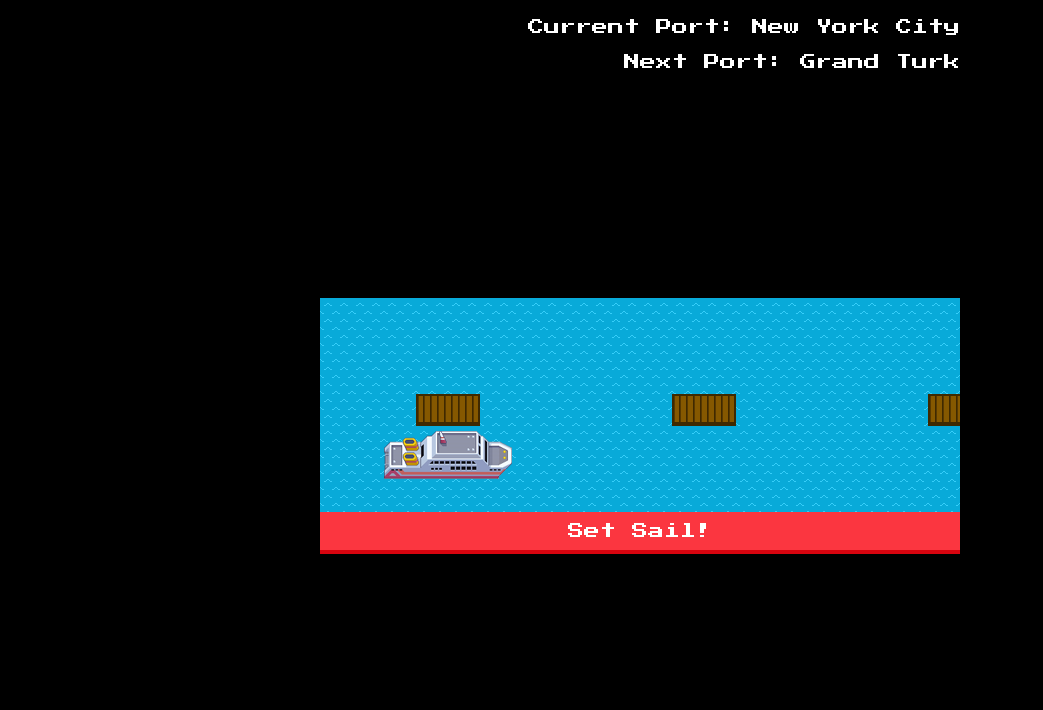
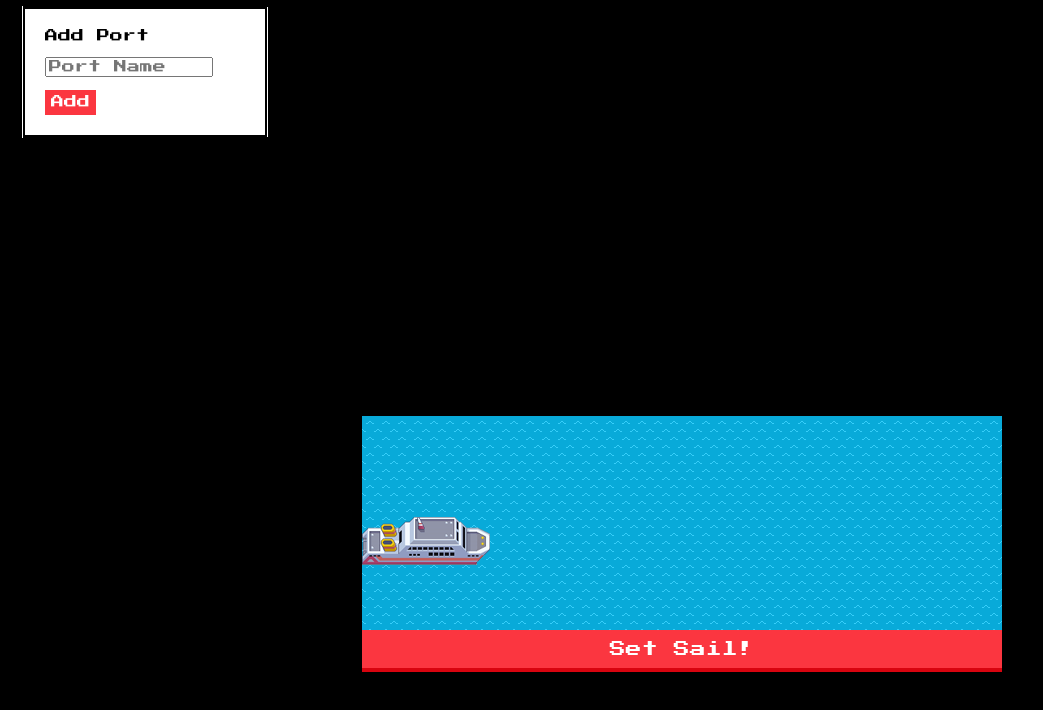
Before and after one commit to RyanJSmillie/cruise-ships, a website: page index.html in a window 1280 px wide. Shown: the whole page, without its empty margins (0-1043 px from the left). Drawn offline with Linux system fonts and the light colour scheme.

Commit message:
Add port

```diff
--- a/css/style.css
+++ b/css/style.css
@@ -4,22 +4,19 @@ html, body {
 
 body {
     display: grid;
-    grid-template-columns: auto;
-    grid-template-rows: 1fr 20fr;
+    grid-template-columns: 6.5fr 10fr 5fr;
+    grid-template-rows: 9em 50em;
     background-color: black;
     justify-content: center;
     align-items: center;
 }
 
-header {
-    height: 30%;
-}
-
 #viewport {
     grid-row: 2/3;
+    grid-column: 2/3;
     width: 640px;
     height: 256px;
-    position: relative;
+    position:relative;
     overflow-x: auto;
     background-image: url('../images/water0.png');
 }
@@ -75,8 +72,42 @@ header {
 
   #HUD {
     grid-row: 1/2;
+    grid-column: 2/4;
+    padding: 30px;
     height: auto;
     text-align: right;
     font-family: 'Press Start 2P', cursive;
     color: white;
   }
+
+  #addPort {
+    grid-row: 1/2;
+    grid-column: 1/2;
+    font-size: 13px;
+    width: 200px;
+    margin: 20px;
+    padding: 20px;
+    border-width: 5px;
+    border-style: solid double;
+    border-color: black;
+    background-color: white;
+    height: auto;
+    text-align: left;
+    font-family: 'Press Start 2P', cursive;
+    color: black;
+  }
+
+  #portButton {
+      background-color: #FB3640;
+      border: 0;
+      border-bottom: 4px solid #d8040f;
+      color: white;
+      height: 25px;
+      border: none;
+  }
+
+  #portButton:focus {
+    background-color: #d8040f;
+    border-bottom-width: 0;
+    padding-top: 3px;
+  }
--- a/index.html
+++ b/index.html
@@ -12,11 +12,14 @@
     <link href="https://fonts.googleapis.com/css2?family=Press+Start+2P&display=swap" rel="stylesheet">
 </head>
 
-<header>
+<body>
     <div id="HUD"></div>
-</header>
+    <form id="addPort" onsubmit="return false">
+        Add Port </p>
+        <input type = "text" name = "Port Name" placeholder="Port Name" id="portName" style="width: 160px;"/>  </p>
+        <button onclick="sendPort()" id="portButton">Add</button>
+    </form>
 
-<body>
     <div id="viewport">
         <div id="ports"></div>
         <div id="ship"></div>
@@ -29,12 +32,27 @@
     <script src="src/cruise-ship.js"></script>
 
     <script>
-        const itinerary = new Itinerary([
-            new Port('New York City'),
-            new Port('Grand Turk'),
-            new Port('San Juan'),
-            new Port('Amber Cove')
-        ]);
+        let newItinerary = []
+        const sendPort = () => {
+
+            let portName = document.getElementById("portName").value;
+
+            newItinerary.push (new Port(portName));
+            sendPort.addEventListener("click", () => {} )
+            console.log (newItinerary)
+        }
+
+        const itinerary = new Itinerary(
+
+        newItinerary
+
+        // [
+        //     new Port('New York City'),
+        //     new Port('Grand Turk'),
+        //     new Port('San Juan'),
+        //     new Port('Amber Cove')
+        // ]
+        );
         const ship = new CruiseShip(itinerary);
         const controller = new Controller(ship);
 
```
